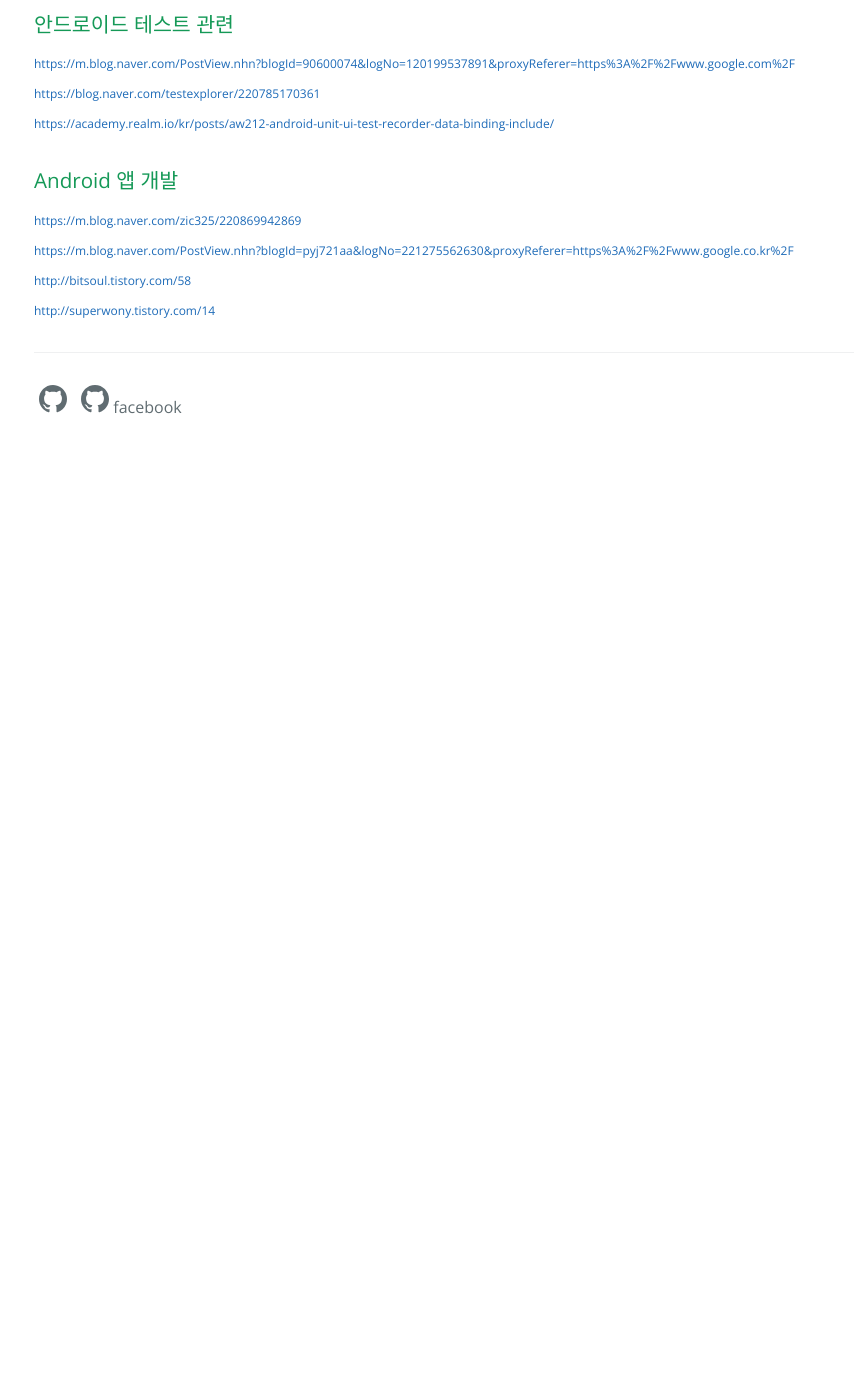
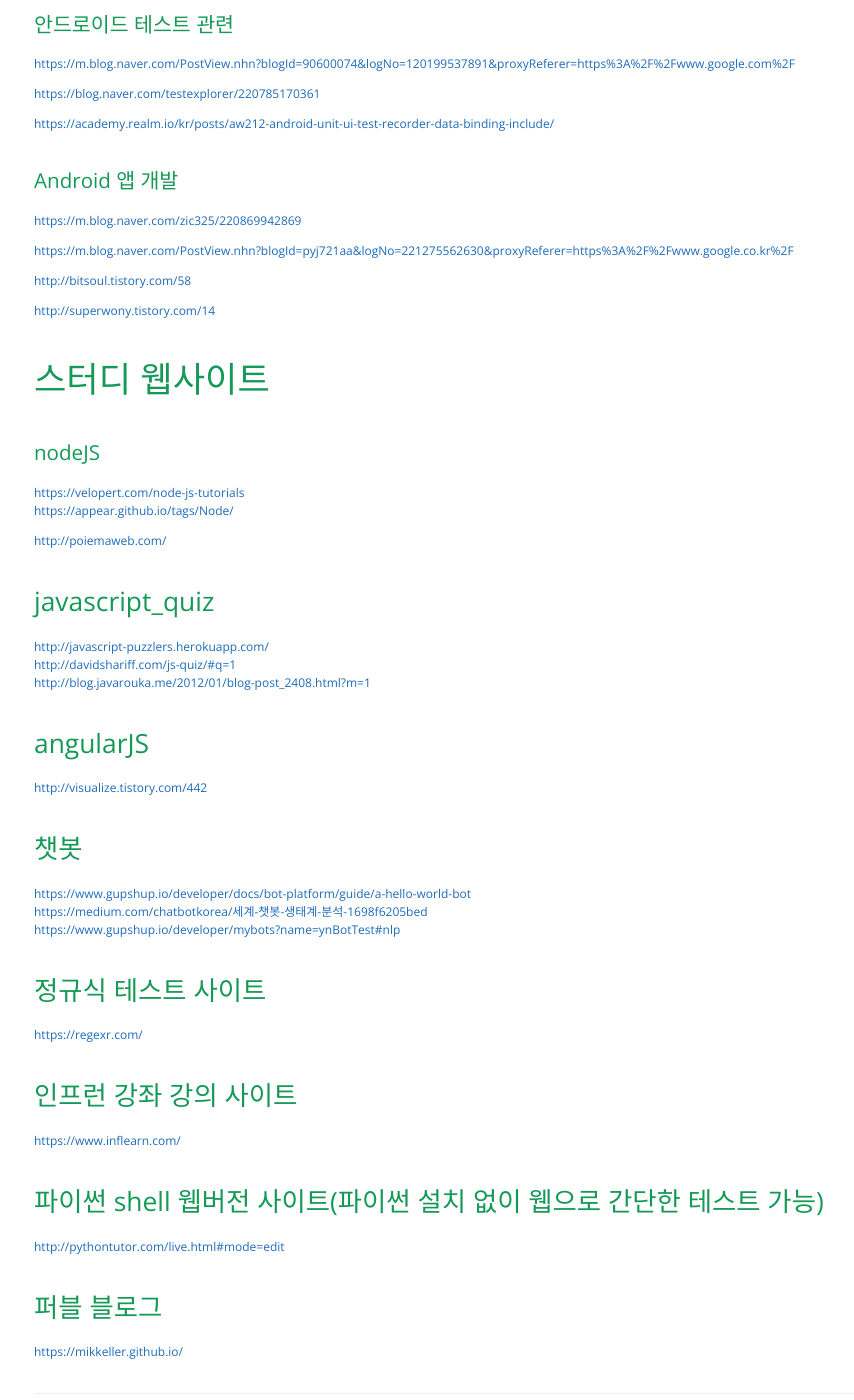
Before and after one commit to zzingyuna/test_site.github.io, a Jekyll site: the page built from 4_sitelist.md, in a window 1280 px wide and 1400 px high, scrolled down 972 px. Shown: the whole window, without its empty margins (190-1044 px from the left). Built offline with Jekyll 4.4.1, drawn with Linux system fonts in a browser that asks for light colours; before the commit the page ends 1439 px from its top, so only the background shows below that.

Commit message:
Update 4_sitelist.md

```diff
--- a/4_sitelist.md
+++ b/4_sitelist.md
@@ -58,3 +58,46 @@
 [http://bitsoul.tistory.com/58](http://bitsoul.tistory.com/58)
 
 [http://superwony.tistory.com/14](http://superwony.tistory.com/14)
+
+
+
+
+# 스터디 웹사이트
+
+### nodeJS
+[https://velopert.com/node-js-tutorials](https://velopert.com/node-js-tutorials)
+[https://appear.github.io/tags/Node/](https://appear.github.io/tags/Node/)
+
+[http://poiemaweb.com/](http://poiemaweb.com/)
+
+
+## javascript_quiz
+[http://javascript-puzzlers.herokuapp.com/](http://javascript-puzzlers.herokuapp.com/)
+[http://davidshariff.com/js-quiz/#q=1](http://davidshariff.com/js-quiz/#q=1)
+[http://blog.javarouka.me/2012/01/blog-post_2408.html?m=1](http://blog.javarouka.me/2012/01/blog-post_2408.html?m=1)
+
+
+## angularJS
+[http://visualize.tistory.com/442](http://visualize.tistory.com/442)
+
+
+## 챗봇
+[https://www.gupshup.io/developer/docs/bot-platform/guide/a-hello-world-bot](https://www.gupshup.io/developer/docs/bot-platform/guide/a-hello-world-bot)
+[https://medium.com/chatbotkorea/세계-챗봇-생태계-분석-1698f6205bed](https://medium.com/chatbotkorea/세계-챗봇-생태계-분석-1698f6205bed)
+[https://www.gupshup.io/developer/mybots?name=ynBotTest#nlp](https://www.gupshup.io/developer/mybots?name=ynBotTest#nlp)
+
+
+## 정규식 테스트 사이트
+[https://regexr.com/](https://regexr.com/)
+
+
+## 인프런 강좌 강의 사이트
+[https://www.inflearn.com/](https://www.inflearn.com/)
+
+
+## 파이썬 shell 웹버전 사이트(파이썬 설치 없이 웹으로 간단한 테스트 가능)
+[http://pythontutor.com/live.html#mode=edit](http://pythontutor.com/live.html#mode=edit)
+
+
+## 퍼블 블로그
+[https://mikkeller.github.io/](https://mikkeller.github.io/)
```
